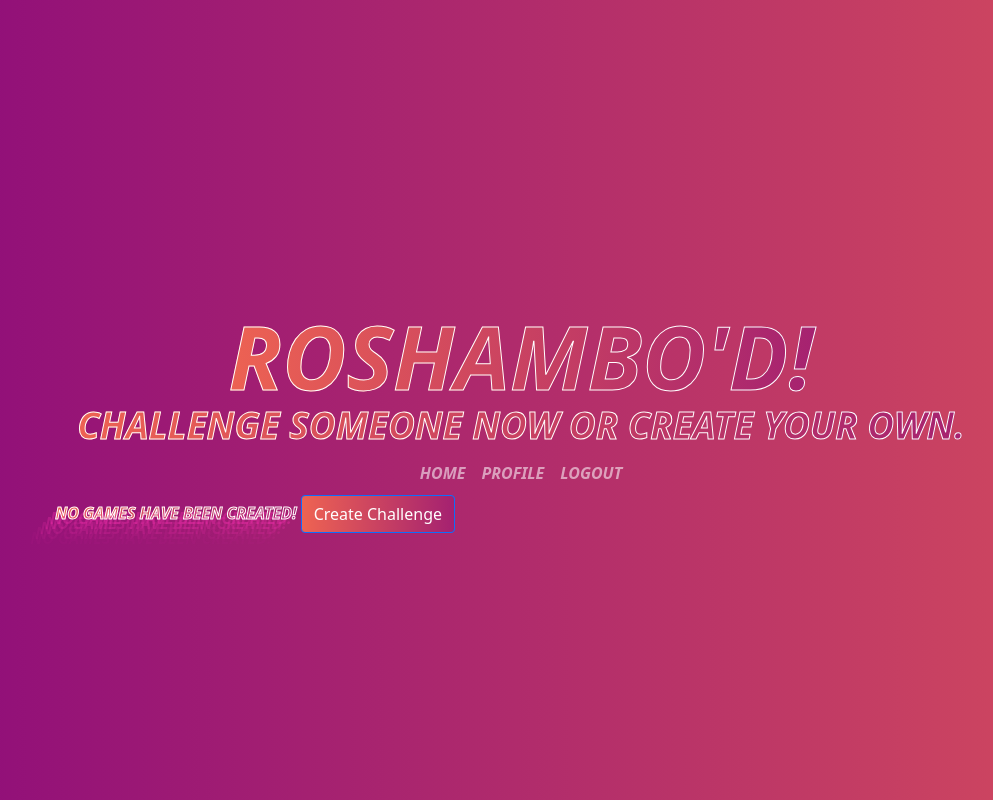
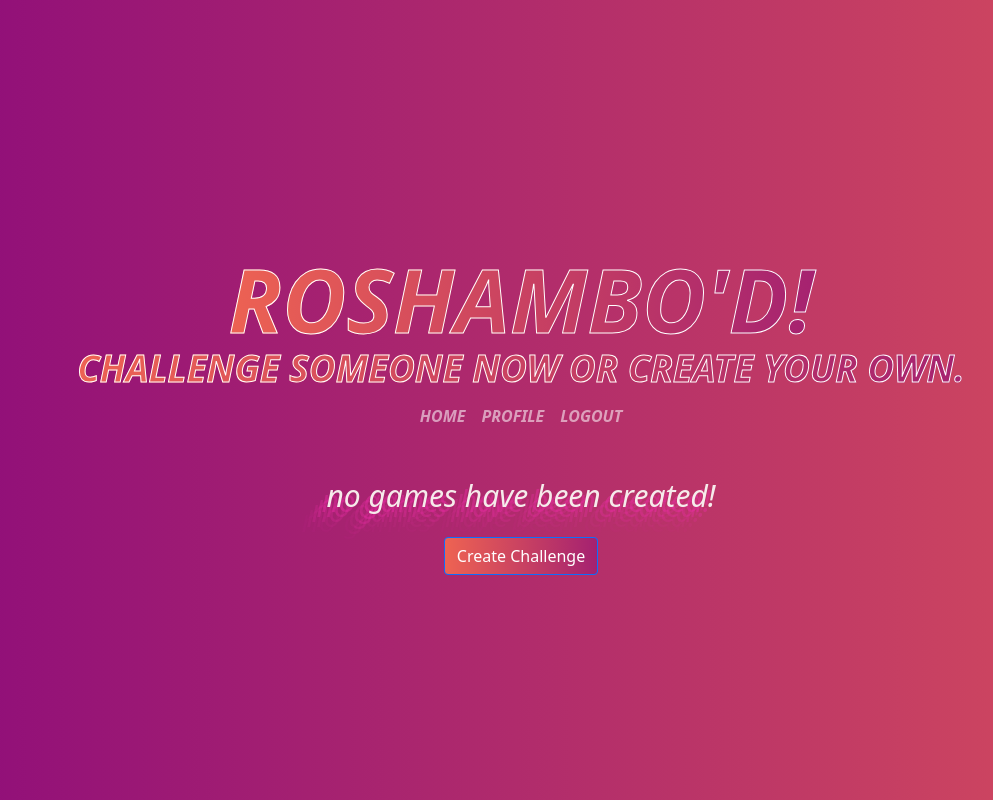
Before and after one commit to eunicesha/cits3403, a Flask app: template app/templates/index.html in a window 1280 px wide. Shown: the whole page, without its empty margins (119-1112 px from the left). Run offline with Flask 3, Linux system fonts and the light colour scheme; the template is opened without the code that fills it, so the values that code supplies are empty.

Commit message:
committed

```diff
--- a/app/static/style/styles.css
+++ b/app/static/style/styles.css
@@ -15,8 +15,6 @@
       background-image: var(--gradient);
       animation: bg-animation 25s infinite;
     }
-
-
 
 
   .container {
--- a/app/templates/base.html
+++ b/app/templates/base.html
@@ -15,7 +15,7 @@
                 <h1 class = "title gradient textoutline" style = "font-size: 5.5rem; padding: 10px">Roshambo'd!</h1>
                 <p class = "title gradient textoutline" style = "font-size: 2.3rem; padding: 10px">Challenge someone now or create your own.</p>
             </div>
-            <nav class="navbar navbar-expand-lg navbar-dark title">
+            <nav class="navbar navbar-expand-lg navbar-dark title" style="margin-bottom: 40px;">
                 <button class="navbar-toggler" type="button" data-toggle="collapse" data-target="#navbarNav" aria-controls="navbarNav" aria-expanded="false" aria-label="Toggle navigation">
                     <span class="navbar-toggler-icon"></span>
                 </button>
--- a/app/templates/index.html
+++ b/app/templates/index.html
@@ -2,7 +2,7 @@
 
 {% block content %}
 {% if open_challenges|length == 0 %}
-<h1 class="title gradient textoutline" style="text-align: center; text-shadow: rgba(240, 46, 170, 0.4) -5px 5px, rgba(240, 46, 170, 0.3) -10px 10px, rgba(240, 46, 170, 0.2) -15px 15px, rgba(240, 46, 170, 0.1) -20px 20px, rgba(240, 46, 170, 0.05) -25px 25px;">no games have been created!</h1>
+<h1 style="font-size: 30; font-style: italic; color:rgb(246, 235, 235);text-align: center; text-shadow: rgba(240, 46, 170, 0.4) -5px 5px, rgba(240, 46, 170, 0.3) -10px 10px, rgba(240, 46, 170, 0.2) -15px 15px, rgba(240, 46, 170, 0.1) -20px 20px, rgba(240, 46, 170, 0.05) -25px 25px;">no games have been created!</h1>
 {% endif%}
 {% for challenge in open_challenges %}
     div class="container mt-4">
@@ -14,5 +14,7 @@
     </div>
 </div>
 {% endfor %}
-<a class="btn btn-primary fun center-buttons" href="{{ url_for('create_challenge') }}">Create Challenge</a>
+<div class="row justify-content-md-center" style="padding:15px">
+    <a class="btn btn-primary fun center-buttons col-md-auto text-center" style="text-align: center" href="{{ url_for('create_challenge') }}">Create Challenge</a>
+</div>
 {% endblock %}
```
Also changed, not shown: app.db, 1 other file.
